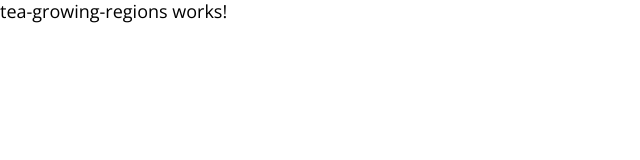
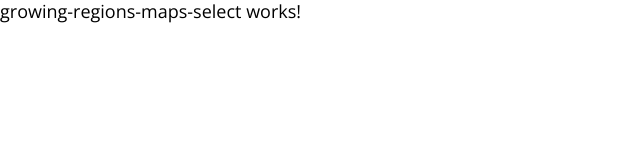
Before and after one commit to webtsofficial/angular-tea-finder-2, an Angular app: page /teaGrowingRegions in a window 1280 px wide. Shown: the top 160 px of the page, without its empty margins (0-640 px from the left). Built offline with nearby package versions, Linux system fonts and the light colour scheme.

Commit message:
[tea-growing-region] Added Tea Growing Region maps select Component and added it to site Module

```diff
--- a/src/app/components/sites/tea-growing-regions/tea-growing-regions.component.html
+++ b/src/app/components/sites/tea-growing-regions/tea-growing-regions.component.html
@@ -1,3 +1 @@
-<p>
-  tea-growing-regions works!
-</p>
+<app-growing-regions-maps-select></app-growing-regions-maps-select>
--- a/src/app/components/sites/tea-growing-regions/tea-growing-regions.module.ts
+++ b/src/app/components/sites/tea-growing-regions/tea-growing-regions.module.ts
@@ -4,10 +4,12 @@ import {CommonModule} from '@angular/common';
 import {TeaGrowingRegionsRoutingModule} from './tea-growing-regions-routing.module';
 import {TeaGrowingRegionsComponent} from './tea-growing-regions.component';
 import {SharedModule} from '../../../shared.module';
+import {GrowingRegionsMapsSelectComponent} from '../../tea/growing-region/growing-regions-maps-select/growing-regions-maps-select.component';
 
 @NgModule({
     declarations: [
-        TeaGrowingRegionsComponent
+        TeaGrowingRegionsComponent,
+        GrowingRegionsMapsSelectComponent
     ],
     imports: [
         CommonModule,
--- /dev/null
+++ b/src/app/components/tea/growing-region/growing-regions-maps-select/growing-regions-maps-select.component.html
@@ -0,0 +1,3 @@
+<p>
+  growing-regions-maps-select works!
+</p>
--- /dev/null
+++ b/src/app/components/tea/growing-region/growing-regions-maps-select/growing-regions-maps-select.component.ts
@@ -0,0 +1,15 @@
+import { Component, OnInit } from '@angular/core';
+
+@Component({
+  selector: 'app-growing-regions-maps-select',
+  templateUrl: './growing-regions-maps-select.component.html',
+  styleUrls: ['./growing-regions-maps-select.component.scss']
+})
+export class GrowingRegionsMapsSelectComponent implements OnInit {
+
+  constructor() { }
+
+  ngOnInit() {
+  }
+
+}
```
Also changed, not shown: src/app/components/tea/growing-region/growing-regions-maps-select/growing-regions-maps-select.component.scss (added), 1 other file (tests, documents, lock files or other folders).
